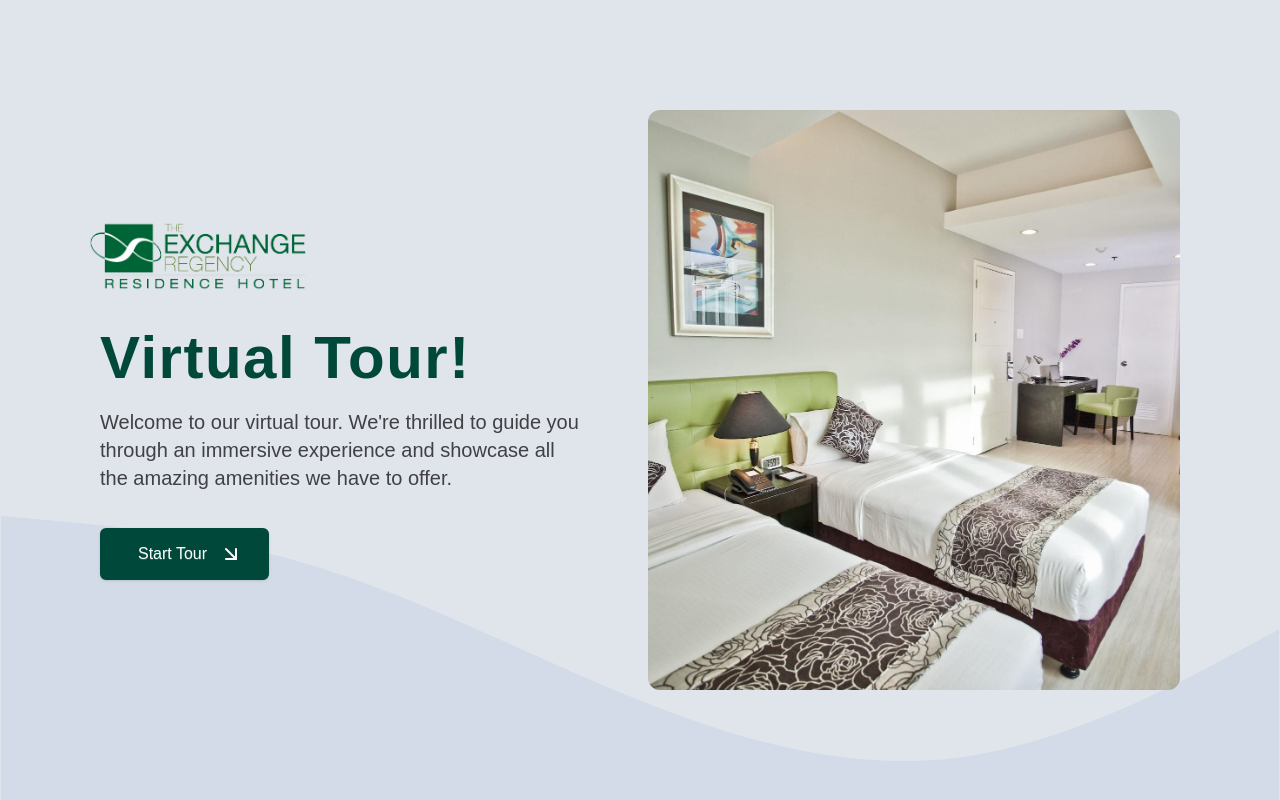
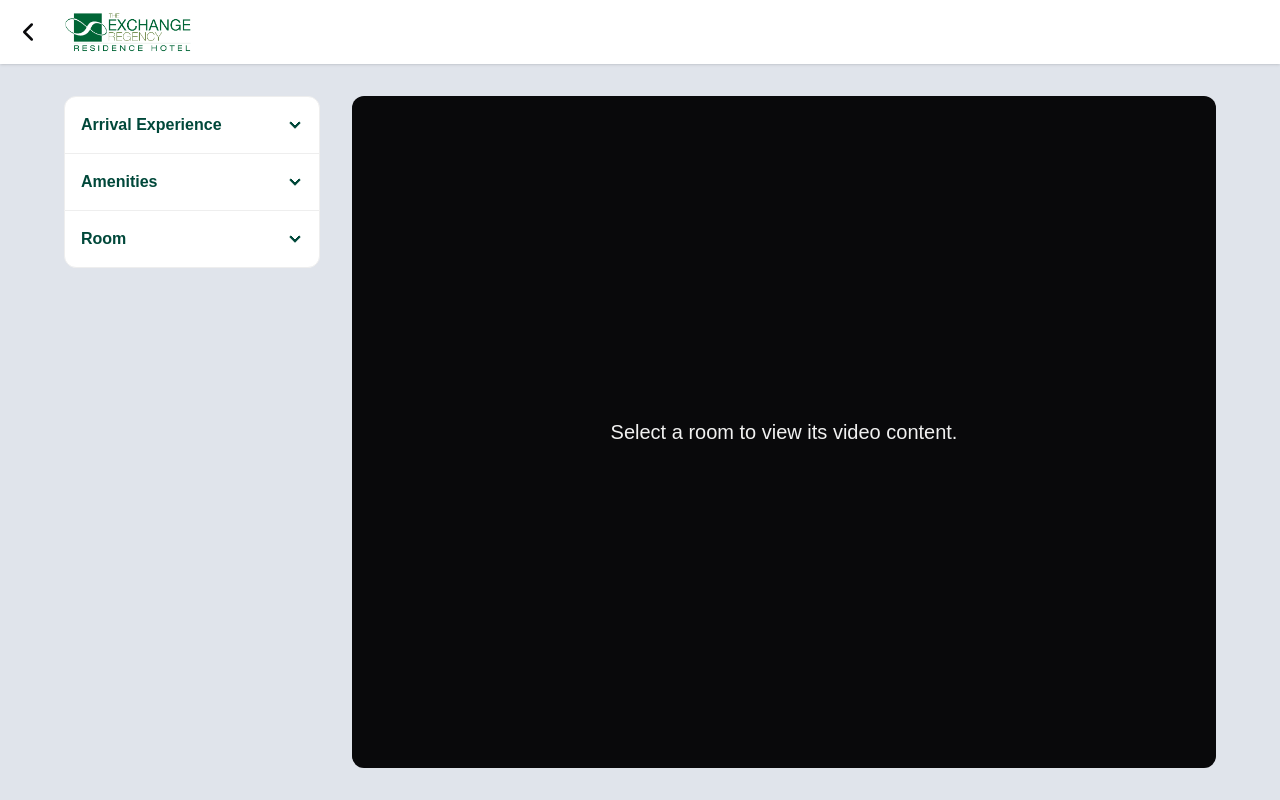
Before and after one commit to lyka-martinez/digital-tour, a React (Vite) app: page / in a window 1280 px wide. Built offline with nearby package versions, Linux system fonts and the light colour scheme; a web font is replaced by a local one.

Commit message:
feat(ui): add active state for accordion button.

```diff
--- a/src/App.tsx
+++ b/src/App.tsx
@@ -7,8 +7,8 @@ import './styles/App.css';
 
 export default function VirtualTourApp() {
     const [stat, setStat] = useState({
-        startTour: false,
-        hideLandingPage: false,
+        startTour: true,
+        hideLandingPage: true,
         returnToLanding: false,
     });
 
@@ -56,7 +56,7 @@ const LandingPage = ({ classes, onStartTour }: { classes: string; onStartTour: (
                     <img
                         src="./images/ter-long-logo.png"
                         alt="TER Logo"
-                        className="h-auto w-[11.25rem] md:w-[12.5rem] xl:w-[13.75rem] object-cover -ml-3"
+                        className="h-auto w-[10rem] md:w-[12.5rem] xl:w-[13.75rem] object-cover -ml-3"
                     />
 
                     <div className="flex flex-col text-center lg:text-start gap-5">
@@ -65,7 +65,7 @@ const LandingPage = ({ classes, onStartTour }: { classes: string; onStartTour: (
                         </p>
 
                         <p className="text-base md:text-lg xl:text-xl text-base-content/80 leading-7">
-                            Welcome to our virtual tour. We're thrilled to guide you <br /> through an immersive experience and showcase all <br /> the amazing amenities we have to offer.
+                            Welcome to our virtual tour. We're thrilled to guide <br /> you through an immersive experience and showcase <br />  all the amazing amenities we have to offer.
                         </p>
                     </div>
 
@@ -87,7 +87,7 @@ const LandingPage = ({ classes, onStartTour }: { classes: string; onStartTour: (
 const MainContent = ({ classes, onBack }: { classes: string; onBack: () => void }) => {
     return (
         <div className={classes}>
-            <NavBar onBack={onBack} />
+            <NavBar onClick={onBack} />
             <Content />
         </div>
     );
--- a/src/components/Accordion.tsx
+++ b/src/components/Accordion.tsx
@@ -1,3 +1,4 @@
+import { useState } from "react";
 import { AccordionButton } from "./Buttons";
 
 import { Room } from "../types";
@@ -8,6 +9,13 @@ type AccordionProps = {
 };
 
 export function Accordion({ onRoomSelect }: AccordionProps) {
+    const [activeRoom, setActiveRoom] = useState<string | null>(null);
+
+    const handleRoomSelect = (room: Room) => {
+        setActiveRoom(room.name);
+        onRoomSelect(room);
+    };
+
     return (
         <>
             {facilities.map((facility, index) => (
@@ -25,7 +33,8 @@ export function Accordion({ onRoomSelect }: AccordionProps) {
                             <AccordionButton
                                 key={roomIndex}
                                 text={room.name}
-                                onClick={() => onRoomSelect(room)}
+                                onClick={() => handleRoomSelect(room)}
+                                isActive={activeRoom === room.name}
                             />
                         ))}
                     </div>
--- a/src/components/NavBar.tsx
+++ b/src/components/NavBar.tsx
@@ -1,17 +1,17 @@
 import { ChevronLeft } from 'lucide-react';
 
 type NavBarProps = {
-    onBack: () => void;
+    onClick: () => void;
 };
 
-export default function NavBar({ onBack }: NavBarProps) {
+export default function NavBar({ onClick }: NavBarProps) {
     return (
         <div className="navbar bg-base-100 shadow-sm flex-none gap-4">
             <div className="flex-none">
                 <button
                     className="btn btn-square btn-ghost rounded-md"
                     aria-label="Go back"
-                    onClick={onBack}
+                    onClick={onClick}
                 >
                     <ChevronLeft size={30} />
                 </button>
--- a/src/components/Video.tsx
+++ b/src/components/Video.tsx
@@ -33,7 +33,7 @@ export function Video({ room }: VideoProps) {
                     </video>
 
                     <div className="absolute inset-0 flex flex-col-reverse items-start justify-between gap-4 p-8 text-neutral">
-                        <div className="w-full bg-base-100/[.60] rounded-md p-4 flex flex-col gap-2">
+                        <div className="w-full bg-base-100/[.65] rounded-md p-4 flex flex-col gap-2">
                             <p className="font-semibold text-lg">{room.name}</p>
                             <p className="text-base">{room.description}</p>
                         </div>
--- a/src/components/buttons.tsx
+++ b/src/components/buttons.tsx
@@ -3,6 +3,7 @@ import { ArrowDownRight } from 'lucide-react';
 type ButtonProps = {
     text: string;
     onClick?: () => void;
+    isActive?: boolean;
 }
 
 /* Landing Page Button */
@@ -19,10 +20,15 @@ export function Button({ text, onClick }: ButtonProps) {
 }
 
 /* Accordion Item Button */
-export function AccordionButton({ text, onClick }: ButtonProps) {
+export function AccordionButton({ text, onClick, isActive }: ButtonProps) {
     return (
         <button
-            className="btn btn-block rounded-md border border-brnd-muted text-brnd-secondary bg-transparent hover:bg-brnd-primary hover:border-brnd-primary hover:text-brnd-light active:bg-brnd-primary active:border-brnd-secondary active:text-brnd-light"
+            className={`btn btn-block rounded-md border hover:bg-brnd-primary hover:border-brnd-primary hover:text-base-100 active:bg-brnd-primary-50 active:border-brnd-primary-50 ${
+                isActive
+                    ? "bg-brnd-primary text-brnd-light border-brnd-primary-50"
+                    : "border border-brnd-muted text-brnd-secondary bg-transparent"
+            }`}
+
             onClick={onClick}
         >
             {text}
--- a/src/styles/index.css
+++ b/src/styles/index.css
@@ -11,6 +11,7 @@
     --color-brnd-light: #F1F1F1;
     --color-brnd-muted: #D9D9D8;
     --color-brnd-primary: #00843A;
+    --color-brnd-primary-50: #007A35;
     --color-brnd-secondary: #00483A;
     --color-brnd-base: #E0E4EB;
     --color-brnd-base-50: #D3DBE8;
```
